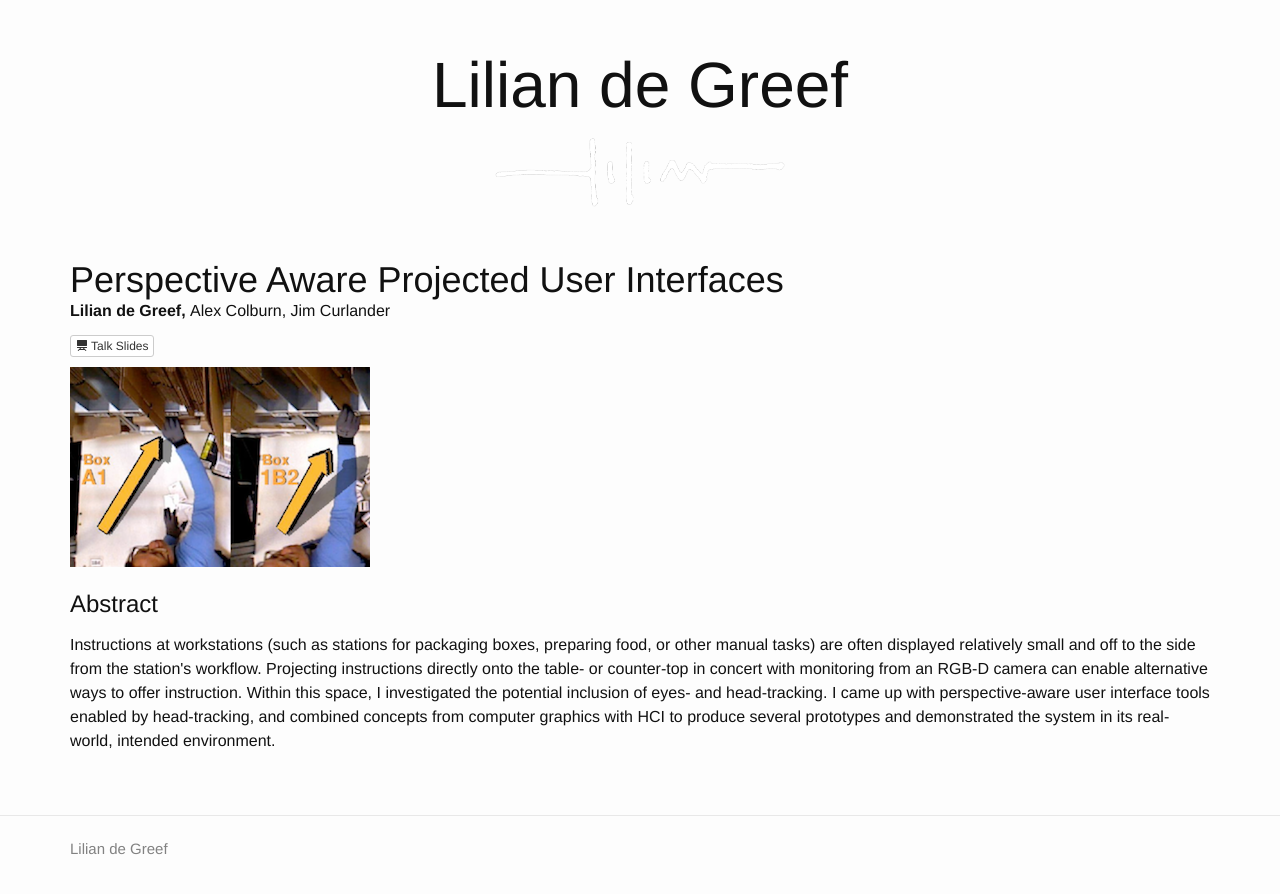
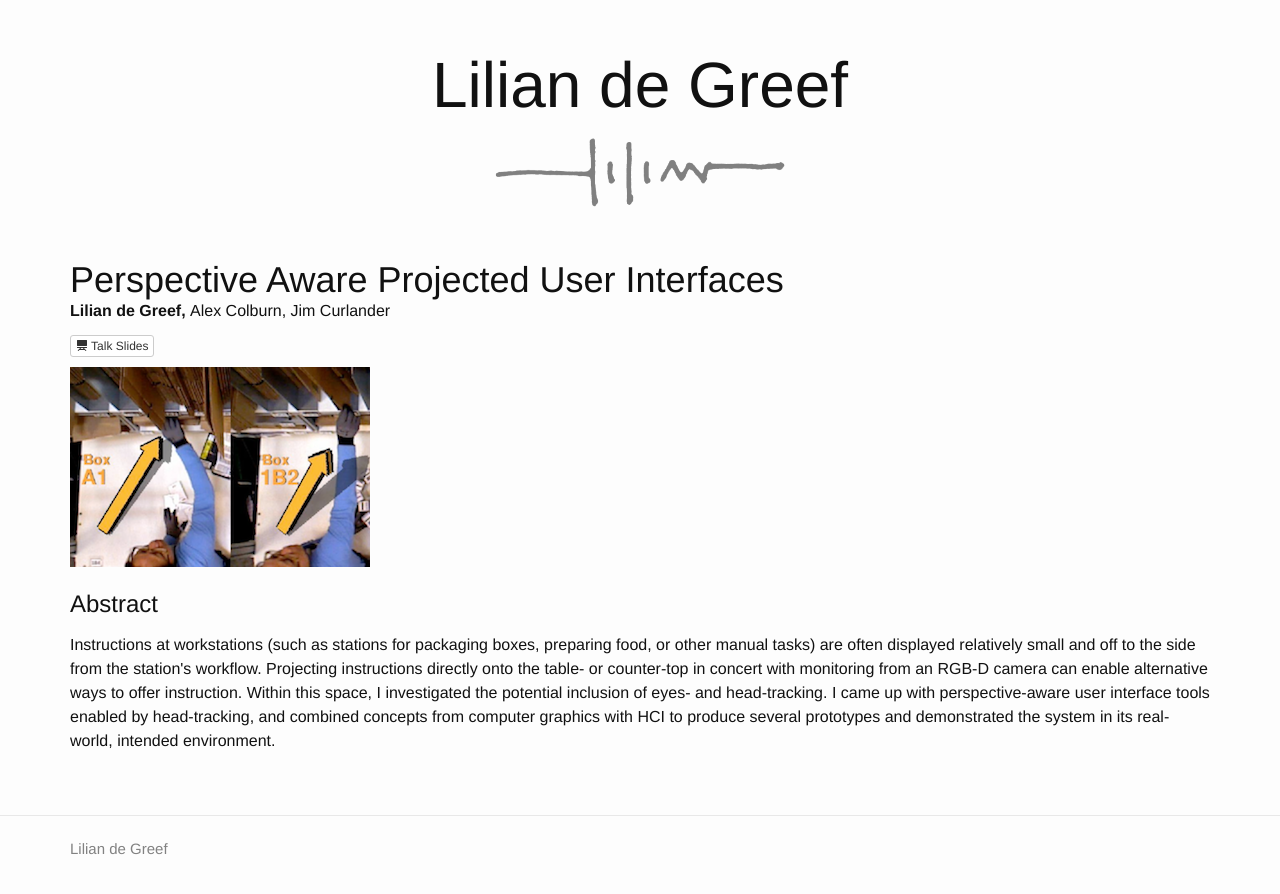
Before and after one commit to ldegreef/ewhitmire.github.io, a Jekyll site: the page built from _projects/papui.md, in a window 1280 px wide. Shown: the top 894 px of the page. Built offline with Jekyll 4.4.1, drawn with Linux system fonts in a browser that asks for light colours.

Commit message:
Adjusted signature color for black on white page

```diff
--- a/_sass/_home.scss
+++ b/_sass/_home.scss
@@ -6,6 +6,7 @@
     img {
         width: 80%;
         max-width: 300px;
+        filter: invert(50%);
     }
 
     margin-top: 50px;
--- a/index.html
+++ b/index.html
@@ -5,7 +5,6 @@ weight: 0
 ---
 
 <div class="home">
-
 
     <div class="row">
         <div class="col-md-8 col-sm-7">
```
